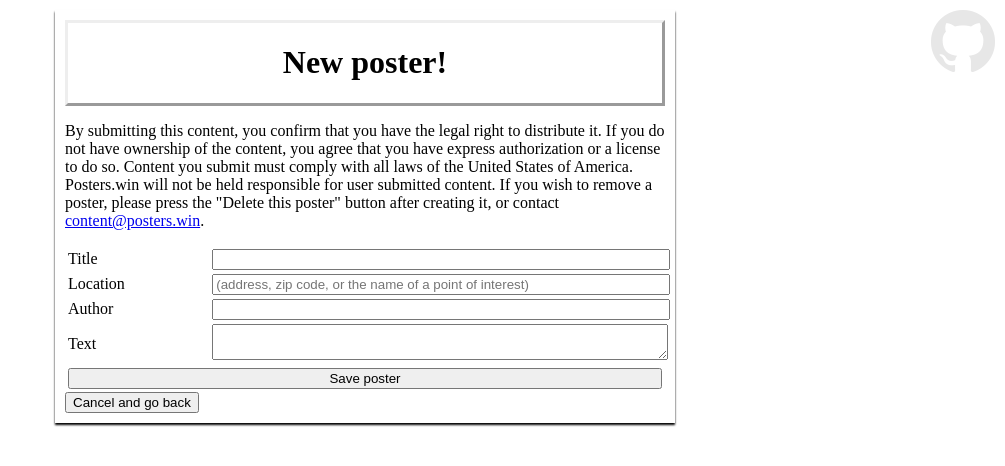
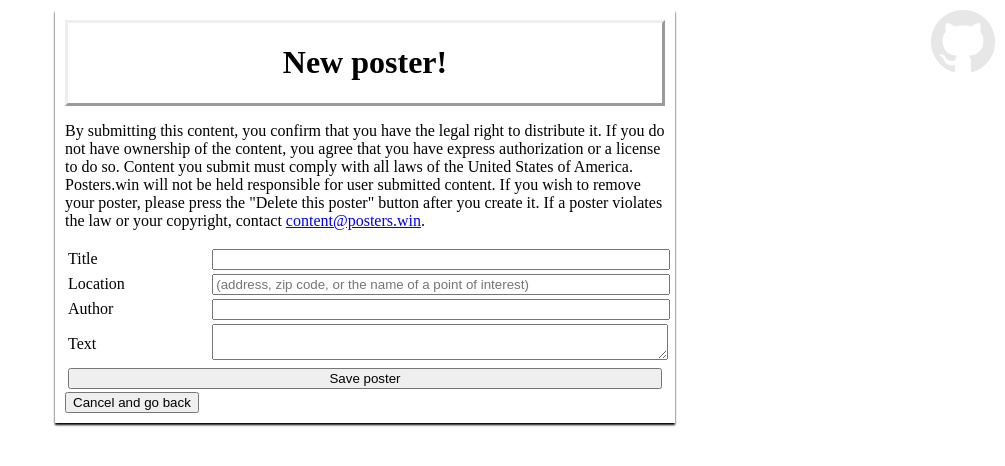
Before and after one commit to bmintz/posters, a Flask app: page /create in a window 1280 px wide. Shown: the top 466 px of the page, without its empty margins (275-1280 px from the left). Run offline with Flask 2, Linux system fonts and the light colour scheme; parts of the project's set-up code (start-up, migrations or seed data) failed here and were passed over.

Commit message:
create/edit: clarify copyright warning

```diff
--- a/templates/create_or_edit_form.html
+++ b/templates/create_or_edit_form.html
@@ -29,8 +29,8 @@
 			If you do not have ownership of the content, you agree that you have express authorization or a license to do so.
 			Content you submit must comply with all laws of the United States of America.
 			Posters.win will not be held responsible for user submitted content.
-			If you wish to remove a poster, please press the "Delete this poster" button after creating it,
-			or contact <a href="mailto:content@posters.win">content@posters.win</a>.
+			If you wish to remove your poster, please press the "Delete this poster" button after you create it.
+			If a poster violates the law or your copyright, contact <a href="mailto:content@posters.win">content@posters.win</a>.
 		</p>
 	</table>
 </form>
```
